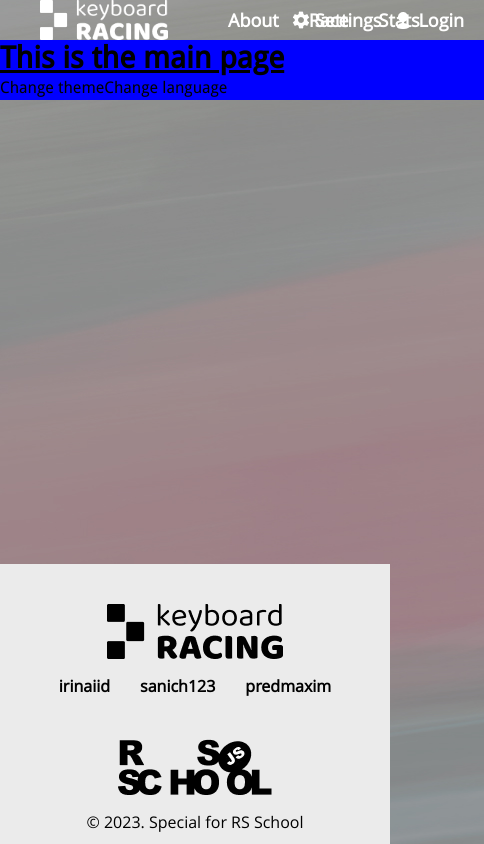
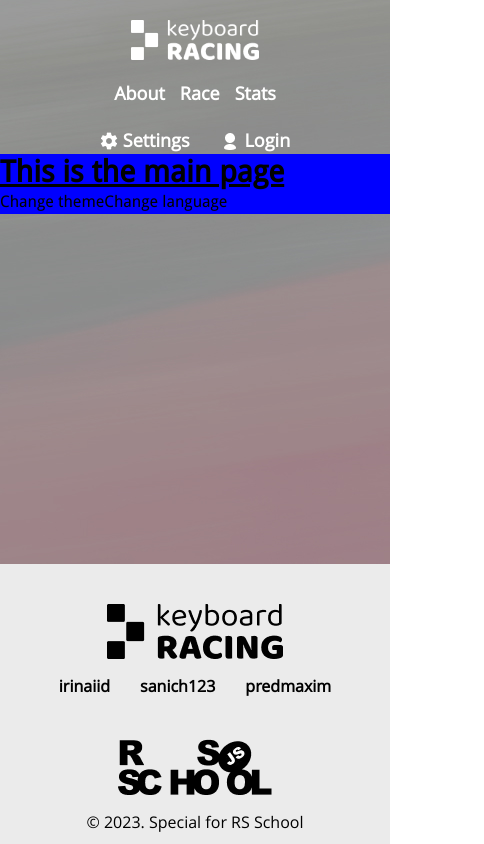
Before and after one commit to sanich123/keyboardTrainer, a React (Create React App) app: page / in a window 390 px wide. Shown: the whole page, 484 px wide, since content can reach past the window. Built offline with nearby package versions, Linux system fonts and the light colour scheme.

Commit message:
feat: add adaptive header

```diff
--- /dev/null
+++ b/src/components/cta-element/cta-element.scss
@@ -0,0 +1,3 @@
+.all-cta-div {
+  display: flex;
+}
--- /dev/null
+++ b/src/components/cta-element/cta-element.tsx
@@ -0,0 +1,12 @@
+import './cta-element.scss';
+
+export default function CtaElement() {
+
+  // const { isLight } = useThemeLang();
+
+  return (
+    <div className="all-cta-div">
+
+    </div>
+  );
+}
--- a/src/components/header/header.scss
+++ b/src/components/header/header.scss
@@ -7,9 +7,20 @@
   display: flex;
   justify-content: space-between;
 
-  @media screen and (max-width: 780px) {
-    padding: 0px 40px;
+  // @media screen and (max-width: 780px) {
+  //   padding: 20px 40px 0px;
+  // }
+
+  @media screen and (max-width: 850px) {
+    padding: 20px 20px 0px;
+    flex-direction: column;
+    align-items: center;
   }
+
+  @media screen and (max-width: 500px) {
+    padding: 20px 10px 0px;
+  }
+
 }
 
 .div-header-component {
@@ -17,8 +28,40 @@
   align-items: center;
 }
 
+.div-header-component-1 {
+
+  @media screen and (max-width: 850px) {
+    margin-bottom: 20px;
+  }
+
+  @media screen and (max-width: 500px) {
+    flex-direction: column;
+  }
+}
+
+.img-logo {
+  margin-right: 60px;
+
+  @media screen and (max-width: 780px) {
+    margin-right: 30px;
+  }
+
+  @media screen and (max-width: 500px) {
+    margin-right: 0px;
+    margin-bottom: 20px;
+  }
+}
+
 .header-nav {
   display: flex;
+}
+
+.li-margin {
+  margin-right: 30px;
+
+  @media screen and (max-width: 780px) {
+    margin-right: 15px;
+  }
 }
 
 .li-navigation:hover {
--- a/src/components/header/header.tsx
+++ b/src/components/header/header.tsx
@@ -16,10 +16,10 @@ function Navigation() {
 
   return (
     <nav className="header-nav">
-      <li className="li-navigation mr-[30px]">
+      <li className="li-navigation li-margin">
         <Link to={ROUTES.main}>{isRu ? 'Об игре' : 'About'}</Link>
       </li>
-      <li className="li-navigation mr-[30px]">
+      <li className="li-navigation li-margin">
         <Link to={ROUTES.game}>{isRu ? 'Гонка' : 'Race'}</Link>
       </li>
       <li className="li-navigation">
@@ -67,14 +67,14 @@ export default function Header() {
     <div className="div-header"
       style={{color: `${isLight ? '#000000' : '#FFFFFF'}`}}
     >
-      <div className="div-header-component">
+      <div className="div-header-component div-header-component-1">
         <img src={isLight ? LogoRaceBlack : LogoRace}
           width={128} height={40} alt="logo-race"
-          className="mr-[60px]"
+          className="img-logo"
         />
         <Navigation />
       </div>
-      <div className="div-header-component">
+      <div className="div-header-component div-header-component-2">
         <Settings />
         <LoginNavigation />
       </div>
```
